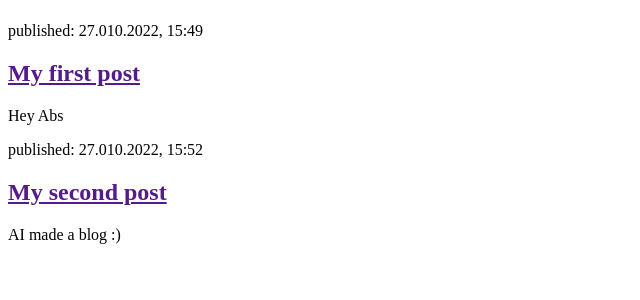
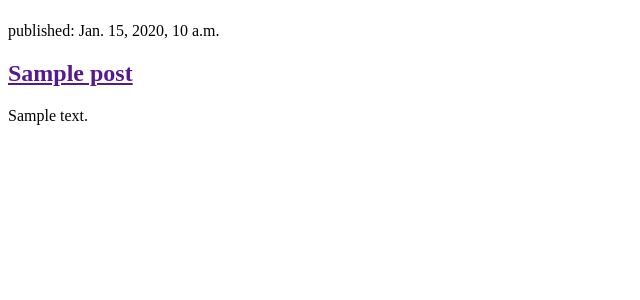
Before and after one commit to Thom1d2/Astro-Blog, a Django app: page / in a window 1280 px wide. Shown: the part 58-358 px from the top of the page, without its empty margins (0-640 px from the left). Run offline with Django 3.2, Linux system fonts and the light colour scheme; tables that the repository leaves empty hold one stand-in row (values such as "Sample post").

Commit message:
Modified template to display posts from database.

```diff
--- a/astroblog/models.py
+++ b/astroblog/models.py
@@ -12,7 +12,7 @@ class Post(models.Model):
     published_date = models.DateTimeField(blank=True, null=True)
 
     def publish(self):
-        self.publish_date = timezone.now()
+        self.published_date = timezone.now()
         self.save()
 
     def __str__(self):
--- a/astroblog/templates/astroblog/post_list.html
+++ b/astroblog/templates/astroblog/post_list.html
@@ -8,16 +8,12 @@
     <h1><a href="/">Astro Blog</a></h1>
   </header>
 
+  {% for post in posts %}
   <article>
-            <time>published: 27.010.2022, 15:49</time>
-            <h2><a href="">My first post</a></h2>
-            <p>Hey Abs</p>
+      <time>published: {{ post.published_date }}</time>
+      <h2><a href="">{{ post.title }}</a></h2>
+      <p>{{ post.text|linebreaksbr }}</p>
   </article>
-
-        <article>
-            <time>published: 27.010.2022, 15:52</time>
-            <h2><a href="">My second post</a></h2>
-            <p>AI made a blog :)</p>
-        </article>
+  {% endfor %}
 </body>
 </html>
--- a/astroblog/views.py
+++ b/astroblog/views.py
@@ -1,6 +1,7 @@
 from django.shortcuts import render
-
-# create post_list views
+from django.utils import timezone
+from .models import Post
 
 def post_list(request):
-    return render(request, 'astroblog/post_list.html', {})
+    posts = Post.objects.filter(published_date__lte=timezone.now()).order_by('published_date')
+    return render(request, 'astroblog/post_list.html', {'posts': posts})
```
Lines whose indentation alone changed are shown as unchanged.
